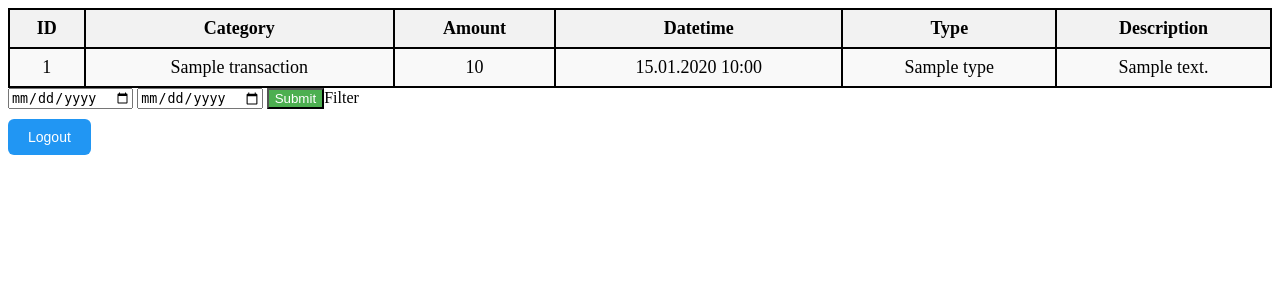
After one commit to softvanish/Ivan-Python-Pro, a Flask app: template templates/user.html in a window 1280 px wide. The commit adds this page. Shown: the top 300 px of the page. Run offline with Flask 3, Linux system fonts and the light colour scheme; the template is opened without the code that fills it: most values are stand-ins (such as "Sample title", 1, 10 or a date in 2020).

Commit message:
Homework 8

```diff
--- a/app.py
+++ b/app.py
@@ -4,9 +4,11 @@ import database
 import models
 import datetime
 from datetime import datetime
-from sqlalchemy import select
+from sqlalchemy import select, desc
 from flask import Flask, request, render_template, session, redirect
 from database import db_session, init_db
+from models import Category, Transaction
+
 
 app = Flask(__name__)
 
@@ -16,12 +18,24 @@ SPEND = 1
 INCOME = 2
 
 
-@app.route("/user", methods=["GET", "DELETE"])
+@app.route("/user", methods=["GET"])
 def user_handler():
-    if request.method == "GET":
-        return "GET"
-    else:
-        return "DELETE"
+    if "user_id" in session:
+        stmt = (select(models.Transaction).filter_by(owner=session["user_id"]))
+        if 'start_date' in request.args and 'end_date' in request.args:
+            date_from = datetime.strptime(request.args['start_date'], "%Y-%m-%d")
+            date_to = datetime.strptime(request.args['end_date'], "%Y-%m-%d")
+            stmt = stmt.filter(models.Transaction.date.between(date_from, date_to))
+        stmt = stmt.order_by(desc(models.Transaction.date))
+        transactions = db_session.execute(stmt).scalars().all()
+        stmt_cat = select(models.Category)
+        categories = db_session.execute(stmt_cat).scalars().all()
+        cat_map = {c.id: c.name for c in categories}
+
+        for t in transactions:
+            t.category_name = cat_map.get(t.category, "Unknown")
+
+        return render_template("user.html", transactions=transactions)
 
 
 @app.route("/login", methods=["GET", "POST"])
@@ -40,12 +54,18 @@ def get_login():
         if data:
             session['user_id'] = data[0].id
 
-            return "Correct"
+            return redirect('/user')
 
-        return "Wrong"
+        return redirect('/login')
 
 
-@app.route("/register", methods=["GET", "POST"])
+@app.route("/logout", methods=["GET", "POST"])
+def log_out():
+    session.clear()
+    return redirect('/login')
+
+
+@app.route("/register", methods=["GET"])
 def get_register():
 
     if request.method == "GET":
@@ -58,9 +78,11 @@ def get_register():
         sur_name = request.form["surname"]
         password = request.form["password"]
         email = request.form["email"]
+        birth_date = datetime.strptime(request.form['birth_date'], "%Y-%m-%d")
+        country = request.form["country"]
 
         init_db()
-        new_user = models.User(name=use_name, surname=sur_name, password=password, email=email)
+        new_user = models.User(name=use_name, surname=sur_name, password=password, email=email, birth_date=birth_date, country=country)
         db_session.add(new_user)
         db_session.commit()
 
@@ -87,18 +109,27 @@ def get_all_category():
 @app.route("/category/<category_id>", methods=["GET", "POST"])
 def get_category(category_id):
     if 'user_id' in session:
+        init_db()
+        current_category = db_session.scalar(select(models.Category).filter_by(id=int(category_id)))
+
         if request.method == 'GET':
-            init_db()
-            current_category = db_session.scalar(select(models.Category).filter_by(id=int(category_id)))
-            res = db_session.execute(select(models.Transaction).filter_by(category=int(category_id), owner=session['user_id'])).scalars
+            res = db_session.execute(select(models.Transaction).filter_by(category=int(category_id), owner=session['user_id'])).scalars()
             return render_template('one_category.html', transactions=res, category=current_category)
-        else:
-            return "bla bla bla"
+        elif request.method == 'POST':
+            new_cat_name = request.form['category_name']
+            current_category.name = new_cat_name
+            db_session.commit()
+            return redirect('/category')
 
 
 @app.route("/category/<category_id>/delete", methods=["GET"])
 def delete_category(category_id):
-    return f"Delete_category {category_id}"
+    init_db()
+    other_category = db_session.query(Category).filter_by(name="other").first()
+    db_session.query(Transaction).filter_by(id=int(category_id)).update({Transaction.id: other_category.id})
+    db_session.query(Category).filter_by(id=int(category_id)).delete()
+    db_session.commit()
+    return redirect("/category")
 
 
 @app.route("/income", methods=["GET", "POST"])
@@ -114,7 +145,7 @@ def get_all_income():
     else:
         init_db()
         new_trans = models.Transaction(description=request.form['description'], amount=request.form['amount'],
-                                       owner=session['user_id'], category=request.form['category'],
+                                       owner=session['user_id'], category=int(request.form['category']),
                                        type='income', date=datetime.strptime(request.form['date'], "%Y-%m-%d"))
         db_session.add(new_trans)
         db_session.commit()
@@ -143,7 +174,7 @@ def get_all_spend():
     else:
         init_db()
         new_trans = models.Transaction(description=request.form['description'], amount=request.form['amount'],
-                                       owner=session['user_id'], category=request.form['category'],
+                                       owner=session['user_id'], category=int(request.form['category']),
                                        type='spend', date=datetime.strptime(request.form['date'], "%Y-%m-%d"))
         db_session.add(new_trans)
         db_session.commit()
--- a/models.py
+++ b/models.py
@@ -17,7 +17,7 @@ class Category(Base):
     __tablename__ = 'category'
     id = Column(Integer, primary_key=True)
     name = Column(String(50))
-    owner = Column(Integer)
+    owner = Column(Integer, nullable=True)
 
 
 class Transaction(Base):
--- a/templates/category-list.html
+++ b/templates/category-list.html
@@ -11,6 +11,7 @@
     <input type="submit" value="Submit">
 </form>
 
+
     {% for one_cat in categories %}
 
     <p><a href="/category/{{ one_cat.id }}">{{ one_cat.name }}</a> {% if one_cat.owner != 1 %} <a href="/category/{{ one_cat.id }}/delete"></a></p>
--- /dev/null
+++ b/templates/user.html
@@ -0,0 +1,82 @@
+<!DOCTYPE html>
+<html lang="en">
+<head>
+    <meta charset="UTF-8">
+    <title>User</title>
+  <style>
+  table {
+    width: 100%;
+    border-collapse: collapse;
+    font-size: 18px;
+  }
+  th, td {
+    border: 2px solid black;
+    padding: 8px;
+    text-align: center;
+  }
+  th {
+    background-color: #f2f2f2;
+  }
+  tr:nth-child(even) {
+    background-color: #f9f9f9;
+  }
+    button {
+            padding: 10px 20px;
+            font-size: 14px;
+            border: none;
+            border-radius: 6px;
+            cursor: pointer;
+            margin-top: 10px;
+        }
+        input[type="submit"] {
+            background-color: #4CAF50;
+            color: white;
+        }
+        input[type="submit"]:hover {
+            background-color: #45a049;
+        }
+        button {
+            background-color: #2196F3;
+            color: white;
+        }
+        button:hover {
+            background-color: #1976D2;
+        }
+
+</style>
+</head>
+<body>
+
+<table>
+  <tr>
+    <th>ID</th>
+    <th>Category</th>
+    <th>Amount</th>
+      <th>Datetime</th>
+    <th>Type</th>
+    <th>Description</th>
+  </tr>
+  {% for t in transactions %}
+  <tr>
+    <td>{{ t.id }}</td>
+    <td>{{ t.category_name }}</td>
+    <td>{{ t.amount }}</td>
+    <td>{{ t.date.strftime("%d.%m.%Y %H:%M") }}</td>
+    <td>{{ t.type }}</td>
+    <td>{{ t.description }}</td>
+  </tr>
+  {% endfor %}
+</table>
+
+<form action="/user" method="get">
+  <input type="date" name="start_date" id="start_date" placeholder="Date">
+<input type="date" name="end_date" id="end_date" placeholder="Date">
+<input type="submit">Filter</input>
+  </form>
+
+<form action="/logout" method="get">
+  <button type="submit">Logout</button>
+</form>
+
+</body>
+</html>
```
Also changed, not shown: alembic/versions/88866609aa6b_.py (added, +32 -0 lines), alembic/versions/a8d711cf9b06_.py (added, +32 -0 lines), database.py (+11 -1 lines), templates/dashboard.html (+49 -0 lines), templates/login.html (+55 -2 lines), templates/register.html (+76 -9 lines), financial_tracker.db.
